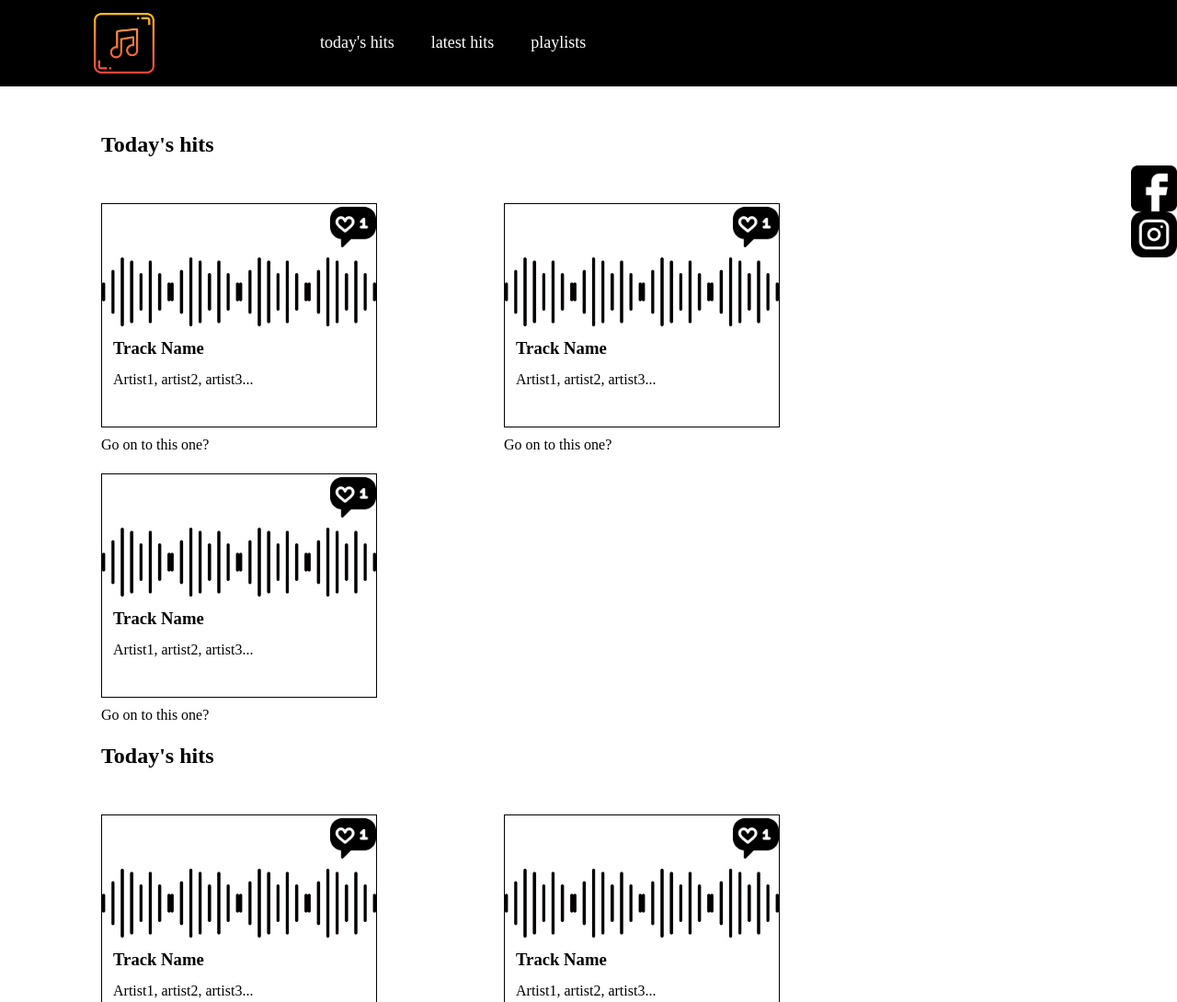
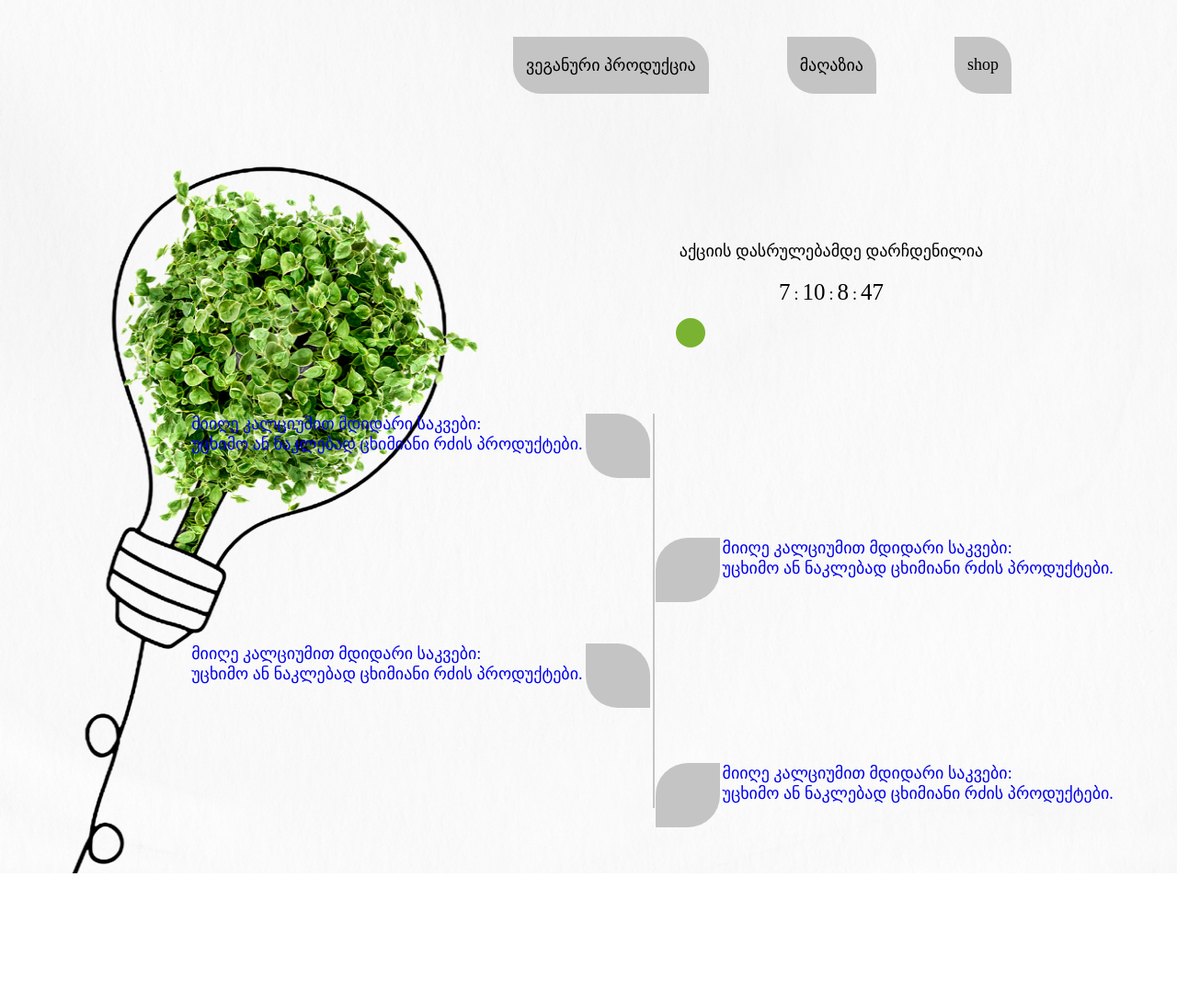
Before and after one commit to sergibaramadze/homework, a plain HTML site: page index.html in a window 1280 px wide. Shown: the top 1090 px of the page at 92% size. After the commit the page ends 950 px from the top, so only its background shows below. Drawn offline with Linux system fonts and the light colour scheme.

Commit message:
homework 7

```diff
--- a/index.html
+++ b/index.html
@@ -9,204 +9,79 @@
 </head>
 <body>
     <header>
-        <h1>
-            <a href="index.html">musicbox</a>
-        </h1>
         <nav>
             <ul>
-                <li><a href="#">today&#39;s hits</a></li>
-                <li><a href="#">latest hits</a></li>
-                <li><a href="#">playlists</a></li>
+                <li><a href="#">ვეგანური პროდუქცია</a></li>
+                <li><a href="#">მაღაზია</a></li>
+                <li><a href="#">shop</a></li>
             </ul>
         </nav>
     </header>
     <main>
-        <section class="todayshits">
-            <h2>Today&#39;s hits</h2>
+        <div class="rect">
+            <div class="circ">
 
-            <article>
-                <section>
-                    <div class="like"></div>
-                    <h3>Track Name</h3>
-                    <p>
-                        Artist1, artist2, artist3...
-                    </p>
-                </section>
+            </div>
+            <div class="container">
+                <p id="headline">აქციის დასრულებამდე დარჩდენილია</p>
+                <div id="countdown">
+                  <ul>
+                    <li><span id="days"></span>:</li>
+                    <li><span id="hours"></span>:</li>
+                    <li><span id="minutes"></span>:</li>
+                    <li><span id="seconds"></span></li>
+                  </ul>
+                </div>
+
+            </div>
+
+        </div>
+
+        <div class="textsection">
+            <div class="line">
+
+            </div>
+            <div class="elements el1">
                 <p>
-                    <a href="#" class="goon">Go on to this one?</a>
+                    <a href="#">მიიღე კალციუმით მდიდარი საკვები:<br>
+                    უცხიმო ან ნაკლებად ცხიმიანი რძის პროდუქტები.</a>
                 </p>
-            </article>
+                <div class="srect">
 
-            <article>
-                <section>
-                    <div class="like"></div>
-                    <h3>Track Name</h3>
-                    <p>
-                        Artist1, artist2, artist3...
-                    </p>
-                </section>
+                </div>
+            </div>
+            <div class="elements el2">
                 <p>
-                    <a href="#" class="goon">Go on to this one?</a>
+                    <a href="#">მიიღე კალციუმით მდიდარი საკვები:<br>
+                    უცხიმო ან ნაკლებად ცხიმიანი რძის პროდუქტები.</a>
                 </p>
-            </article>
+                <div class="srect ">
 
-            <article>
-                <section>
-                    <div class="like"></div>
-                    <h3>Track Name</h3>
-                    <p>
-                        Artist1, artist2, artist3...
-                    </p>
-                </section>
+                </div>
+            </div>
+            <div class="elements el3 ">
                 <p>
-                    <a href="#" class="goon">Go on to this one?</a>
+                    <a href="#">მიიღე კალციუმით მდიდარი საკვები:<br>
+                    უცხიმო ან ნაკლებად ცხიმიანი რძის პროდუქტები.</a>
                 </p>
-            </article>
-        </section>
-        <section class="todayshits clear meore">
-            <h2>Today&#39;s hits</h2>
+                <div class="srect s2">
 
-            <article>
-                <section>
-                    <div class="like"></div>
-                    <h3>Track Name</h3>
-                    <p>
-                        Artist1, artist2, artist3...
-                    </p>
-                </section>
+                </div>
+            </div>
+            <div class="elements el4 ">
                 <p>
-                    <a href="#" class="goon">Go on to this one?</a>
+                    <a href="#">მიიღე კალციუმით მდიდარი საკვები:<br>
+                    უცხიმო ან ნაკლებად ცხიმიანი რძის პროდუქტები.</a>
                 </p>
-            </article>
+                <div class="srect s1">
 
-            <article>
-                <section>
-                    <div class="like"></div>
-                    <h3>Track Name</h3>
-                    <p>
-                        Artist1, artist2, artist3...
-                    </p>
-                </section>
-                <p>
-                    <a href="#" class="goon">Go on to this one?</a>
-                </p>
-            </article>
+                </div>
+            </div>
 
-            <article>
-                <section>
-                    <div class="like"></div>
-                    <h3>Track Name</h3>
-                    <p>
-                        Artist1, artist2, artist3...
-                    </p>
-                </section>
-                <p>
-                    <a href="#" class="goon">Go on to this one?</a>
-                </p>
-            </article>
+        </div>
 
-            <article class="clear">
-                <section>
-                    <div class="like"></div>
-                    <h3>Track Name</h3>
-                    <p>
-                        Artist1, artist2, artist3...
-                    </p>
-                </section>
-                <p>
-                    <a href="#" class="goon">Go on to this one?</a>
-                </p>
-            </article>
-
-            <article>
-                <section>
-                    <div class="like"></div>
-                    <h3>Track Name</h3>
-                    <p>
-                        Artist1, artist2, artist3...
-                    </p>
-                </section>
-                <p>
-                    <a href="#" class="goon">Go on to this one?</a>
-                </p>
-            </article>
-
-            <article>
-                <section>
-                    <div class="like"></div>
-                    <h3>Track Name</h3>
-                    <p>
-                        Artist1, artist2, artist3...
-                    </p>
-                </section>
-                <p>
-                    <a href="#" class="goon">Go on to this one?</a>
-                </p>
-            </article>
-
-            <article class="clear">
-                <section>
-                    <div class="like"></div>
-                    <h3>Track Name</h3>
-                    <p>
-                        Artist1, artist2, artist3...
-                    </p>
-                </section>
-                <p>
-                    <a href="#" class="goon">Go on to this one?</a>
-                </p>
-            </article>
-
-            <article>
-                <section>
-                    <div class="like"></div>
-                    <h3>Track Name</h3>
-                    <p>
-                        Artist1, artist2, artist3...
-                    </p>
-                </section>
-                <p>
-                    <a href="#" class="goon">Go on to this one?</a>
-                </p>
-            </article>
-
-            <article>
-                <section>
-                    <div class="like"></div>
-                    <h3>Track Name</h3>
-                    <p>
-                        Artist1, artist2, artist3...
-                    </p>
-                </section>
-                <p>
-                    <a href="#" class="goon">Go on to this one?</a>
-                </p>
-            </article>
-        </section>
-
-      <div class="sideicons">
-        <div class="sideicon">
-            <a href="https://www.facebook.com/"></a>
         </div>
-        <div class="sideicon2">
-            <a href="https://www.instagram.com/"></a>
-        </div>
-      </div>
-
-
-
     </main>
-    <footer class="clear">
-        <div class="h1">
-            <a href="index.html"></a>
-        </div>
-        <nav>
-            <ul>
-                <li><a href="#">today&#39;s hits</a></li>
-                <li><a href="#">latest hits</a></li>
-                <li><a href="#">playlists</a></li>
-            </ul>
-        </nav>
-    </footer>
+    <script src="script.js"></script>
 </body>
 </html>
--- /dev/null
+++ b/script.js
@@ -0,0 +1,33 @@
+(function () {
+    const second = 1000,
+          minute = second * 60,
+          hour = minute * 60,
+          day = hour * 24;
+
+    let offer= "july 30, 2022 00:00:00",
+        countDown = new Date(offer).getTime(),
+        x = setInterval(function() {
+
+          let now = new Date().getTime(),
+              distance = countDown -now;
+
+            document.getElementById("days").innerText = Math.floor(distance / (day)),
+            document.getElementById("hours").innerText = Math.floor((distance % (day)) / (hour)),
+            document.getElementById("minutes").innerText = Math.floor((distance % (hour)) / (minute)),
+            document.getElementById("seconds").innerText = Math.floor((distance % (minute)) / second);
+
+          //do something later when date is reached
+          if (distance < 0) {
+            let headline = document.getElementById("headline"),
+                countdown = document.getElementById("countdown"),
+                content = document.getElementById("content");
+
+            headline.innerText = "აქცია დასრულდა!";
+            countdown.style.display = "none";
+            content.style.display = "block";
+
+            clearInterval(x);
+          }
+          //seconds
+        }, 0)
+    }());
--- a/style/styles.css
+++ b/style/styles.css
@@ -4,178 +4,147 @@
     list-style-type: none;
     text-decoration: none;
     box-sizing: border-box;
+    font-size:18px;
 }
-.clear{
-    clear: both;
+body{
+    background-image: url("../img/Rectangle\ 1.png");
+    background-repeat: no-repeat;
+    background-size: 1400px 1024px;
+    background-position
 }
-header{
-    width: 100%;
-    height: 94px;
-    background-color: #000000;
-    padding: 12px 100px;
+header ul{
+    display:flex;
+    justify-content:flex-end;
+    margin: 40px 180px;
 }
-h1{
-    width: 70px;
-    height: 70px;
-    background-image: url(../img/music-note.png) ;
-    background-size: 100%;
-    background-repeat: no-repeat;
-    text-indent: -9999999px;
-    float: left;
-    margin-right: 168px;
+header ul li{
+    margin-left:85px;
+    background-color: #c4c4c4;
+    padding:20px 14px;
+    border-radius:0 30px;
+    transition:.5s;
 }
-h1 a{
-    display: block;
-    width: 70px;
-    height: 70px;
+header ul li:hover{
+    background-color:#79B331;
 }
-header nav{
-    margin-top: 24px;
+header ul li a{
+    padding:20px 0;
+    color: #000;
 }
-header li{
-    float: left;
-    margin-right: 20px;
+.rect{
+    width:392px;
+    height:156px;
+    position:absolute;
+    right:180px;
+    margin-top:80px;
+
 }
-header li a{
-    padding: 5px 10px;
-    color: #ffffff;
-    font-size: 18px;
-    position:relative;
+.circ{
+    width:32px;
+    height:32px;
+    border-radius: 50%;
+    background-color:#79B331;
+    position:absolute;
+    animation:circ 3s infinite;
+}
+@keyframes circ {
+    0%{
+        top:0;
+        left:0;
+    }
+    25%{
+        left:360px;
+        top:0;
+    }
+    50%{
+        top:124px;
+        left:360px;
+    }
+    75%{left:0;
+        top:124px;
+    }
+    100%{
+        left:0;
+        top:0;
+    }
+
+
+}
+.time{
+    padding:40px ;
+}
+.container{
+    padding-top:40px;
 }
 
-main{
-    padding: 50px 0 100px 0;
-}
-.todayshits{
-    margin-left: 110px;
-}
-.todayshits h2{
-    font-size: 24px;
-    margin-bottom: 50px;
-}
-.todayshits article{
-    width: 300px;
-    float: left;
-    margin-right: 138px;
-    margin-bottom: 22px;
-}
-.meore article{
-    margin-bottom: 50px;
-}
-.todayshits article section{
-    width: 100%;
-    height: 244px;
-    border: 1px solid #000000;
-    margin-bottom: 10px;
-    position: relative;
-    background-image: url(../img/sound.png);
-    background-size: 25%;
-    background-repeat: repeat-x;
-    background-position-y: 58px;
-    padding: 146px 0 0 12px;
+.rect .container #countdown ul{
+    display:flex;
+    justify-content: center;
 
 }
-.todayshits article section h3{
-    margin-bottom: 14px;
+.rect .container #countdown ul li span{
+    padding:4px;
+    font-size: 25px;
 }
-.like{
-    width: 50px;
-    height: 50px;
-    background-image: url(../img/like.png);
-    background-size: 100%;
-    background-repeat: no-repeat;
-    position: absolute;
-    top:0;
-    right: 0;
-    transition:.6s;
+#headline{
+    width:100%;
+    text-align: center;
+    margin-bottom: 20px;
 }
-
-.goon{
-    color: #000000;
+.textsection{
+    width:1061px;
+    height:500px;
+    position:absolute;
+    top:450px;
+    right:40px;
 }
-
-footer{
-    width: 100%;
-    padding: 28px 0 18px 0;
-    background-color: #000000;
+.srect{
+    background-color: #c4c4c4;
+    width:70px;
+    height:70px;
+    border-radius: 0 50%;
+    margin:0 3px;
 }
-
-.h1{
-    width: 150px;
-    height: 150px;
-    background-image: url(../img/music-note.png);
-    background-size: 100%;
-    background-repeat: no-repeat;
-    margin: 0 auto;
+.srect,.elements p a{
+    transition:.5s;
 }
-.h1 a{
-    display: block;
-    width: 70px;
-    height: 70px;
-}
-footer ul{
-    text-align: center;
-}
-footer nav a{
-    color:#ffffff;
-}
-header li a::before{
-    content: " ";
-    width:0;
-    height:0;
+.elements{
     position:absolute;
-    bottom: 0;
-    left:0;
-    transition: width 1s;
-}
-header li:hover a::before{
-    width:100%;
-    height:2px;
-    background-color: #ffffff;
+    display:flex;
+    padding:0;
 
 }
-.sideicon, .sideicon2{
-    position:fixed;
-    width:50px;
-    height:50px;
-    transition: 1s;
+.el1{right:50%;
 
 }
-.sideicon{
-    top:180px;
-    right:0;
-    background-image: url("../img/fb.png");
-    background-size: cover;
+.el2{
+    top:250px;
+    right: 50%;
 }
-.sideicon2{
-    background-image: url("../img/instagram.png");
-    background-size: cover;
-    right:0;
-    top:230px;
+.el3{
+    flex-direction: row-reverse;
+    top:135px;
+    left:50%;
+
 }
-.sideicons a{
-    display: block;
-    width:100%;
-    height:100%;
+.el4{
+    flex-direction: row-reverse;
+    top:380px;
+    left:50%;
 }
-.sideicon:hover{
-    background-image: url("../img/facebook.png");
+.line{
+    position: absolute;
+    left:calc(50%);
+    width:2px;
+    height:429px;
+    background-color: #c4c4c4;
 }
-.sideicon2:hover{
-    background-image:url("../img/instagram2.png")
+.elements p a:hover{
+    color: #79B331;
 }
-.fbimage:hover {
-    background: url(..img/music-note.png);
+.elements .srect:hover{
+    background-color: #79B331;
 }
-article section:hover{
-    box-shadow: 0 0 3px #000000;
+.s1,.s2{
+    transform:rotate(90deg);
 }
-.todayshits article section:hover .like{
-    background-image:url("../img/like2.png");
-}
-.todayshits:hover{
-    outline:none;
-}
-article p a:hover{
-    text-decoration:underline;
-}
```
Also changed, not shown: img/Rectangle 1.png (added), img/facebook.png (deleted), img/fb.png (deleted), img/instagram.png (deleted), img/instagram2.png (deleted), img/like.png (deleted), img/like2.png (deleted), img/music-note.png (deleted), img/sound.png (deleted).
